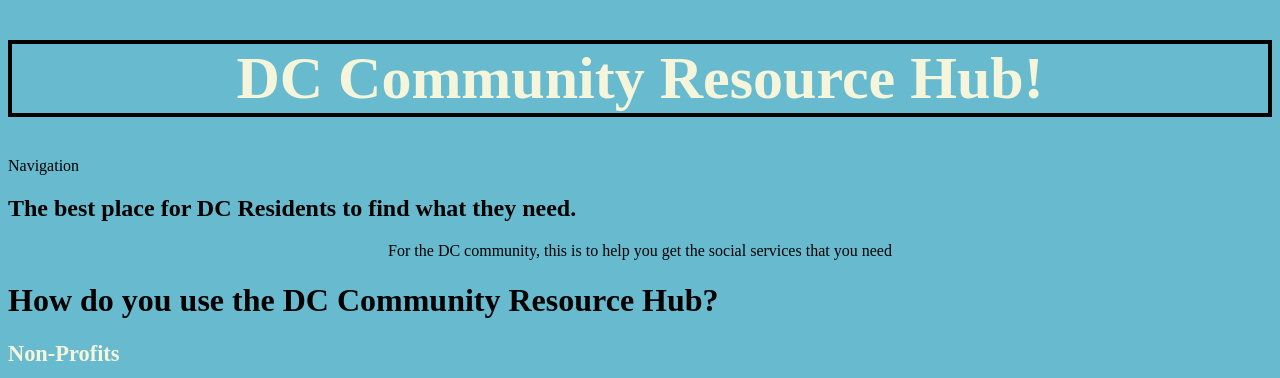
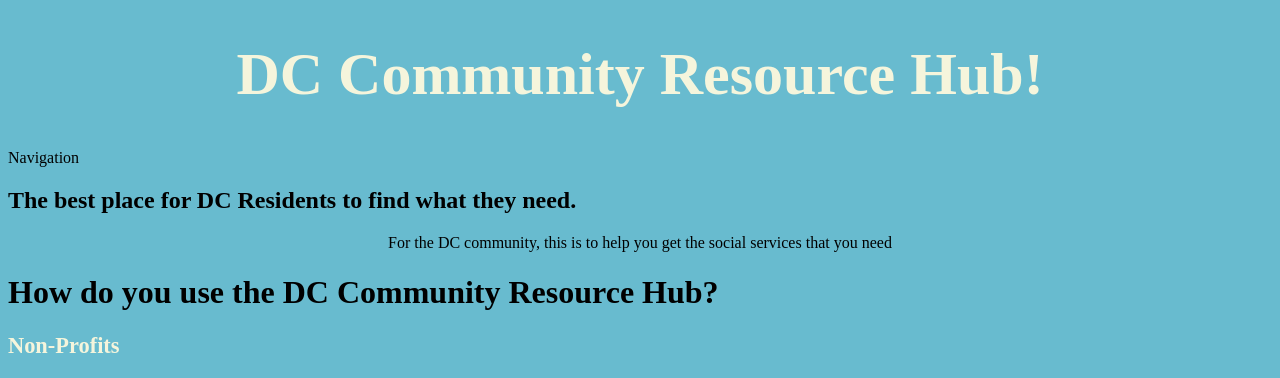
Before and after one commit to eddier5229-maker/CRH-TSA, a plain HTML site: page index.html in a window 1280 px wide. Shown: the top 378 px of the page. Drawn offline with Linux system fonts and the light colour scheme.

Commit message:
Fix HTML structure and formatting

```diff
--- a/index.html
+++ b/index.html
@@ -16,7 +16,7 @@
         <title>My First Website</title>
     </head>
     <body style="background-color: rgb(104, 187, 207);">
-        <h1 style="font-size: 60px; color: beige; text-align: center;border: 4px solid black;">DC Community Resource Hub!</h1>
+        <h1 style="font-size: 60px; color: beige; text-align: center;">DC Community Resource Hub!</h1>
         <nav>Navigation</nav>
         <h2>The best place for DC Residents to find what they need.</h2>
         <p>For the DC community, this is to help you get the social services that you need</p>
@@ -33,4 +33,5 @@
         <footer>2026 CHEC Webmaster, Edwin Rodriguez</footer>
     <bdo dir="rtl" style="font-size: 50%;">Shoutout the CHEC Drone Team</bdo>
     </body>
+
 </html>
```
